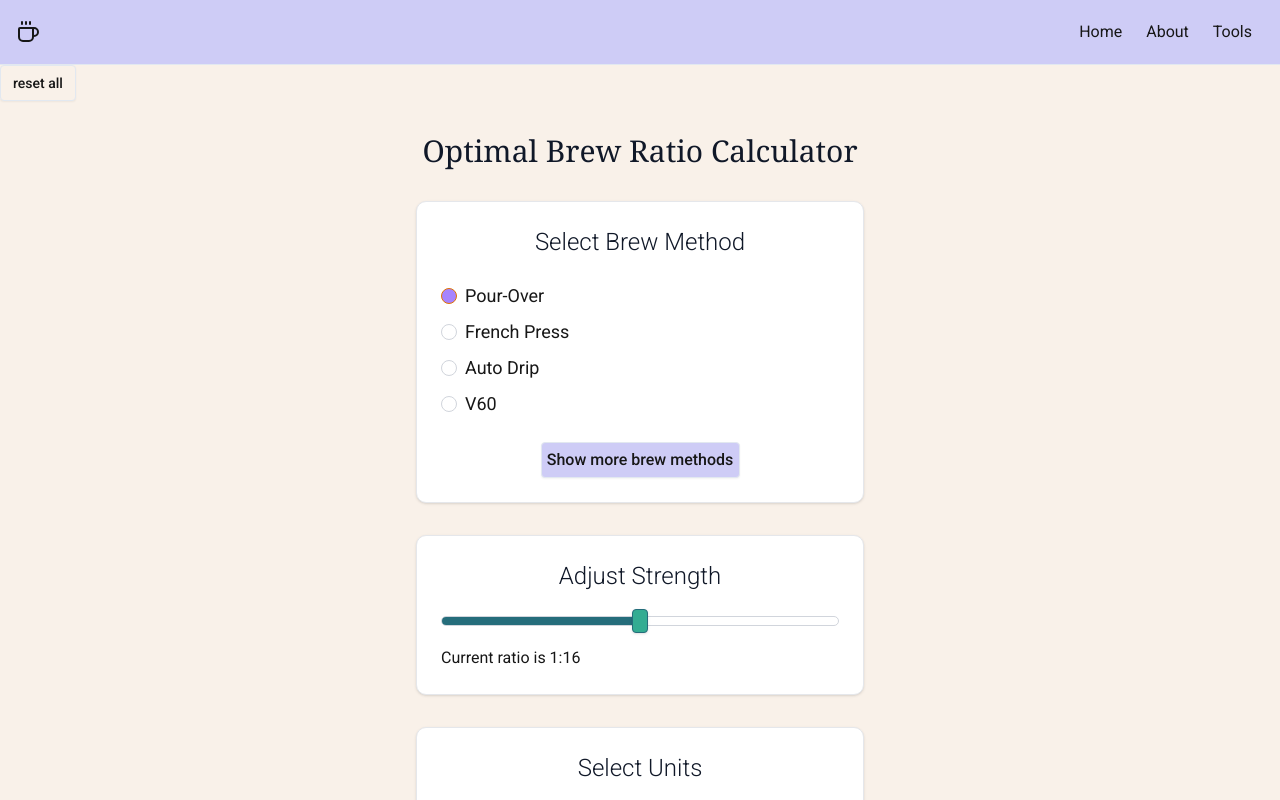
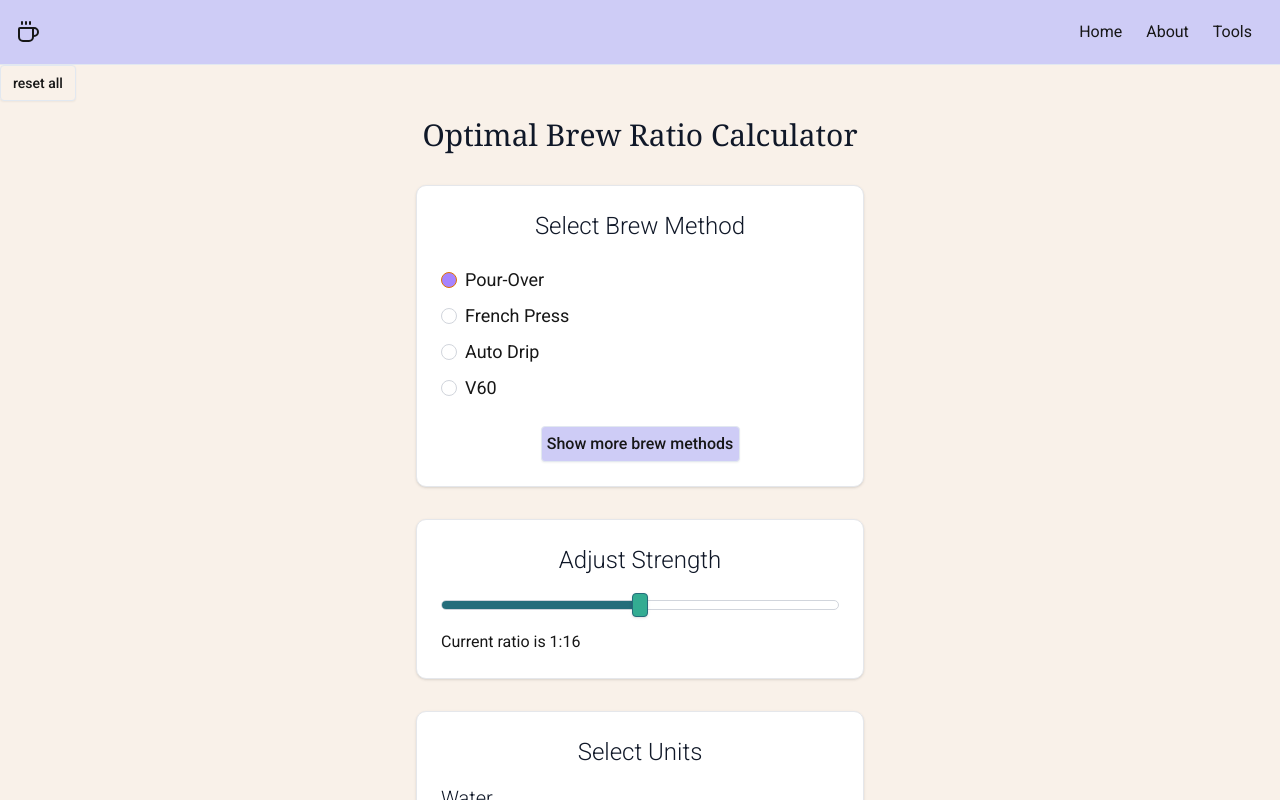
Before and after one commit to MrMarre/BrewMetrics, a Next.js app: page /calculator in a window 1280 px wide. Shown: the top 800 px of the page. Built offline with nearby package versions, Linux system fonts and the light colour scheme.

Commit message:
touch ups

```diff
--- a/src/pages/calculator/index.tsx
+++ b/src/pages/calculator/index.tsx
@@ -45,7 +45,7 @@ export default function Calculator() {
       >
         reset all
       </Button>
-      <form className=" mx-auto p-8 flex flex-col gap-8 items-center">
+      <form className="mx-auto p-4 flex flex-col gap-8 items-center">
         <Heading as="h1" className="text-3xl font-serif">
           Optimal Brew Ratio Calculator
         </Heading>
--- a/src/pages/index.tsx
+++ b/src/pages/index.tsx
@@ -33,7 +33,7 @@ export default function Home() {
         <meta property="og:url" content="https://brew-metrics.vercel.app/" />
         <meta name="twitter:card" content="summary_large_image" />
       </Head>
-      <main className="container mx-auto flex flex-col gap-12 w-full sm:w-3/4 md:w-3/4 px-4 py-8">
+      <main className="container mx-auto flex flex-col gap-12 w-full sm:w-3/4 md:w-3/4  px-4 py-8">
         <Heading as="h1" className="text-4xl font-serif">
           BrewMetrics
         </Heading>
```
